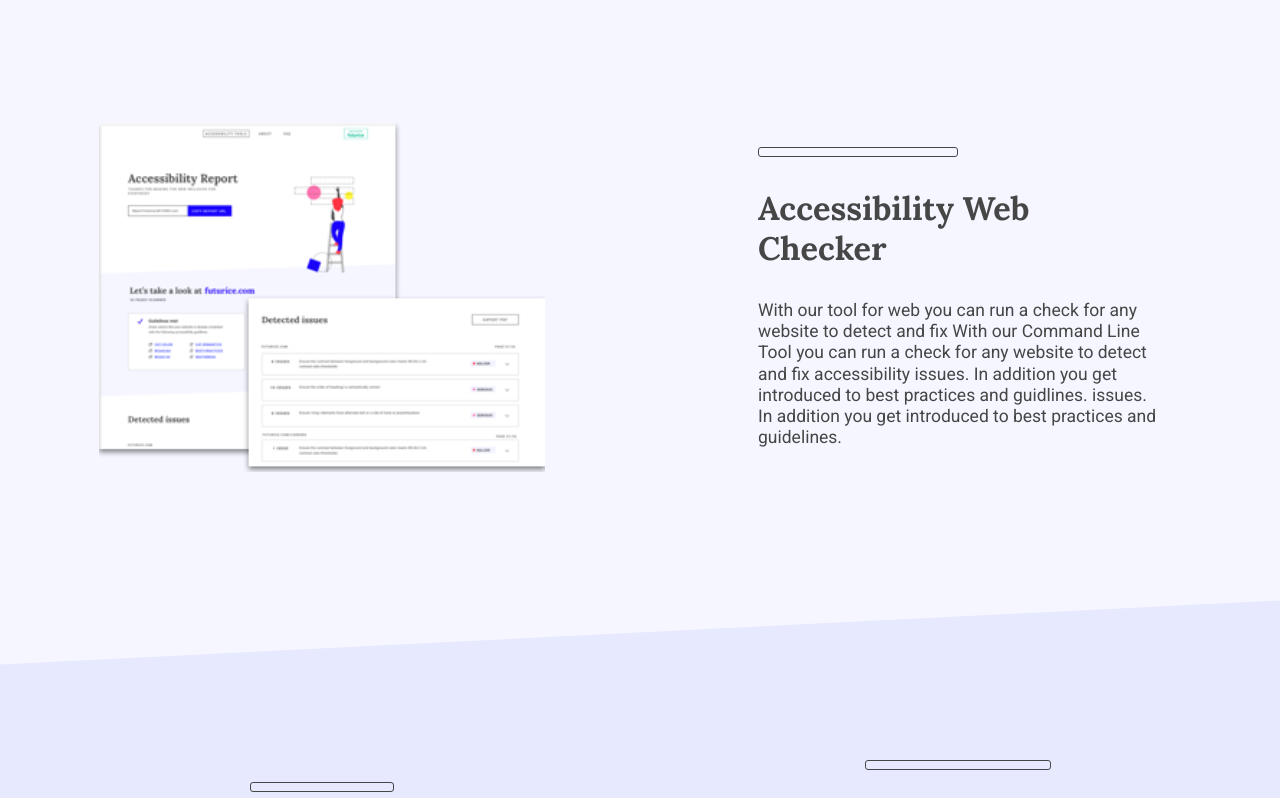
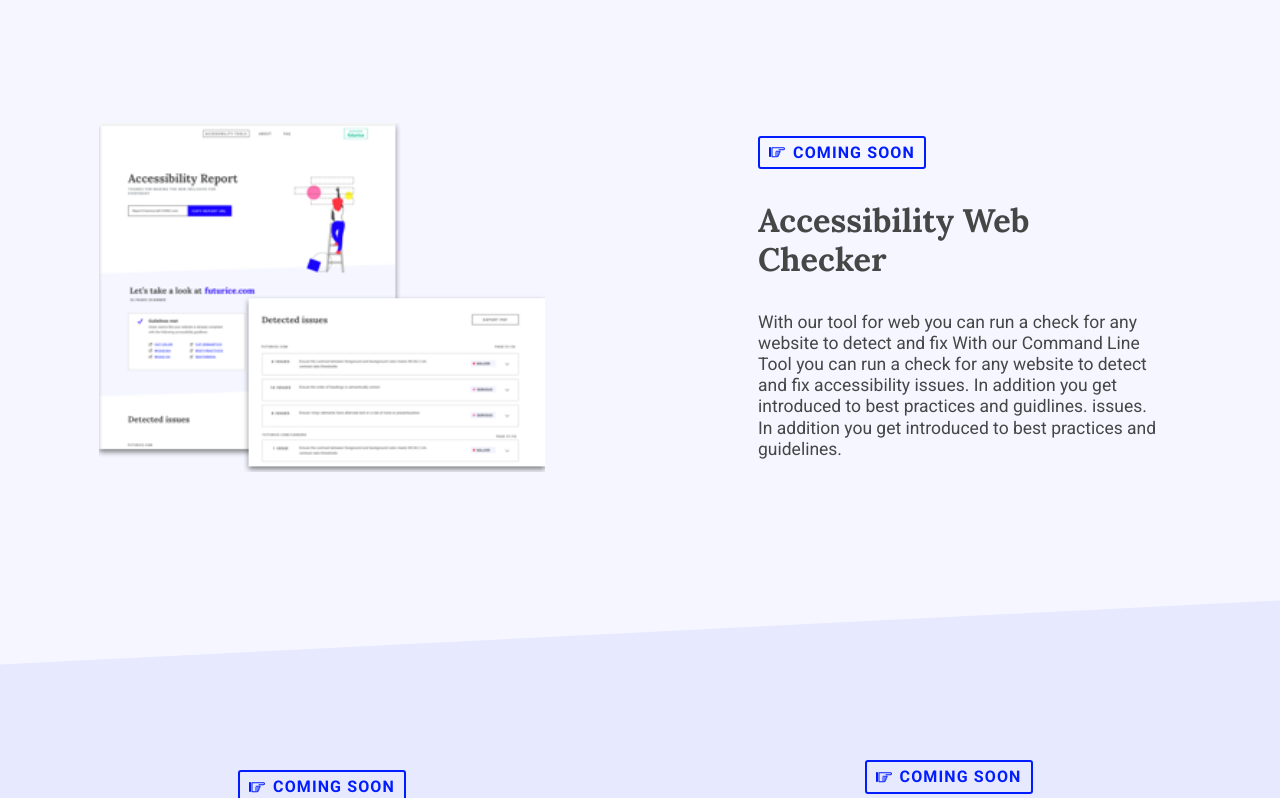
Before and after one commit to accessibility-tools/website, a Next.js app: page / in a window 1280 px wide. Shown: the part 1580-2378 px from the top of the page. Built offline with nearby package versions, Linux system fonts and the light colour scheme.

Commit message:
integrate coming soon badge on landing page

```diff
--- a/src/components/badge/ComingSoonBadge.jsx
+++ b/src/components/badge/ComingSoonBadge.jsx
@@ -4,8 +4,10 @@ import { color } from "../../shared/style";
 import Badge from "./Badge";
 
 const StyledBadge = styled(Badge)`
+  width: 10.5rem;
   border: 2px solid ${color.blue};
   color: ${color.blue};
+  font-size: 1rem;
 `;
 
 const ComingSoonBadge = () => {
--- a/src/components/tool-overview/ToolOverview.jsx
+++ b/src/components/tool-overview/ToolOverview.jsx
@@ -2,10 +2,10 @@ import React from "react";
 import PropTypes from "prop-types";
 import styled from "styled-components";
 import Button from "../button/Button";
-import Badge from "../badge/Badge";
 import Switcher from "../layout-components/Switcher";
 import Stack from "../layout-components/Stack";
 import Center from "../layout-components/Center";
+import ComingSoon from "../badge/ComingSoonBadge";
 
 // TODO: This is just an initial implementation, and needs maybe some rethinking when we actually have every detail for every tool that uses this component
 const toolImages = {
@@ -23,10 +23,6 @@ const Img = styled.img`
   width: 70%;
 `;
 
-const StyledBadge = styled(Badge)`
-  width: 50%;
-`;
-
 const ToolOverview = ({ title, toolName, hasBadge, hasLink }) => (
   <Switcher threshold="40rem" space="3.5rem" width="100%">
     <div>
@@ -35,7 +31,7 @@ const ToolOverview = ({ title, toolName, hasBadge, hasLink }) => (
       </Center>
       <Center>
         <InfoWrapper>
-          {hasBadge && <StyledBadge level="critical" />}
+          {hasBadge && <ComingSoon />}
           <h2>{title}</h2>
           <p>
             With our tool for web you can run a check for any website to detect
--- a/src/pages/index.jsx
+++ b/src/pages/index.jsx
@@ -1,7 +1,6 @@
 import React from "react";
 import styled from "styled-components";
 import { color } from "../shared/style";
-import Badge from "../components/badge/Badge";
 import ToolOverview from "../components/tool-overview/ToolOverview";
 import Switcher from "../components/layout-components/Switcher";
 import Stack from "../components/layout-components/Stack";
@@ -10,6 +9,7 @@ import SEO from "../components/SEO/SEO";
 import FAQ from "../components/learn-more-questions/LearnMoreQuestions";
 import Link from "../components/links/Link";
 import SignUp from "../components/sign-up/SignUp";
+import ComingSoon from "../components/badge/ComingSoonBadge";
 
 const Index = styled(Stack)`
   background-color: ${color.extraLightPurple};
@@ -144,14 +144,14 @@ const LandingPage = () => {
               <div>
                 <Center>
                   <Stack width="auto">
-                    <Badge level="serious" />
+                    <ComingSoon />
                     <img src="/illustrations/product-ios.svg" alt="" />
                     <h3>iOS Checker</h3>
                   </Stack>
                 </Center>
                 <Center>
                   <Stack width="auto">
-                    <Badge level="serious" />
+                    <ComingSoon />
                     <img src="/illustrations/product-android.svg" alt="" />
                     <h3>Android Checker</h3>
                   </Stack>
```
